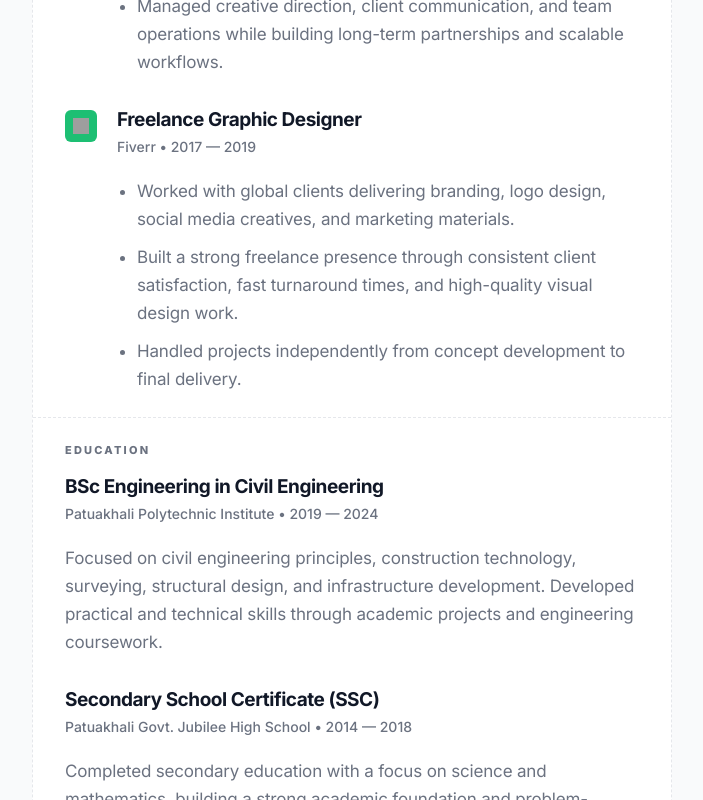
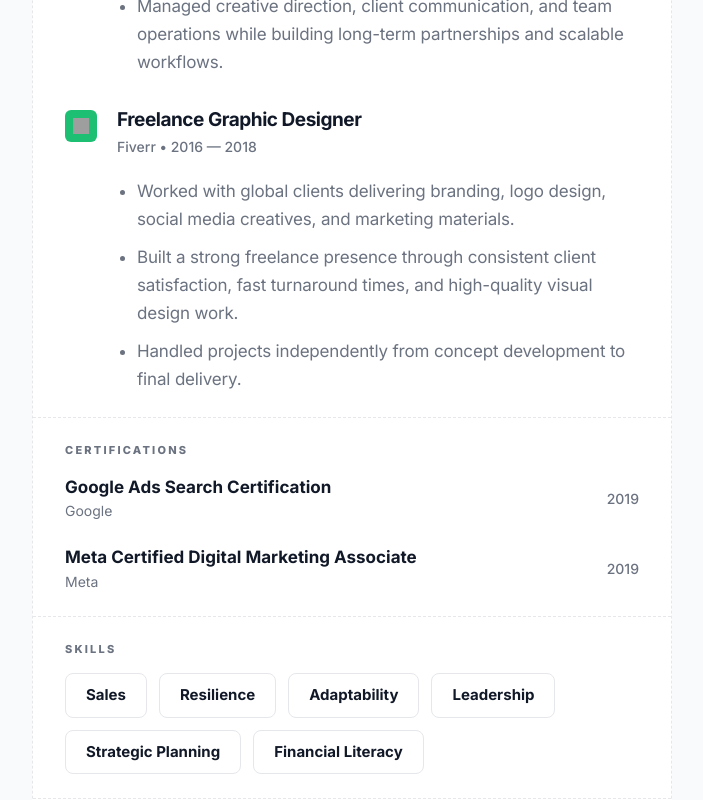
Before and after one commit to ontugoshal/op-goshal-portfolio, a React (Vite) app: page / in a window 1280 px wide. Shown: the part 840-1640 px from the top of the page, without its empty margins (288-991 px from the left). Built offline with nearby package versions, Linux system fonts and the light colour scheme; grey boxes are pictures that could not be loaded.

Commit message:
Remove Education and update Fiverr years旋

```diff
--- a/src/App.jsx
+++ b/src/App.jsx
@@ -1,7 +1,6 @@
 import Header from './components/Header';
 import About from './components/About';
 import Experience from './components/Experience';
-import Education from './components/Education';
 import Certifications from './components/Certifications';
 import Skills from './components/Skills';
 import Clients from './components/Clients';
@@ -31,10 +30,6 @@ function App() {
 
           <div className="px-8 py-6 border-b border-dashed border-border-subtle">
             <Experience />
-          </div>
-
-          <div className="px-8 py-6 border-b border-dashed border-border-subtle">
-            <Education />
           </div>
 
           <div className="px-8 py-6 border-b border-dashed border-border-subtle">
--- a/src/components/Experience.jsx
+++ b/src/components/Experience.jsx
@@ -58,7 +58,7 @@ const Experience = () => {
         <ExperienceEntry
           title="Freelance Graphic Designer"
           company="Fiverr"
-          period="2017 — 2019"
+          period="2016 — 2018"
           iconBg="bg-[#1dbf73]"
           icon={<img src="https://cdn.simpleicons.org/fiverr/ffffff" className="w-4 h-4" />}
           description={[
```
